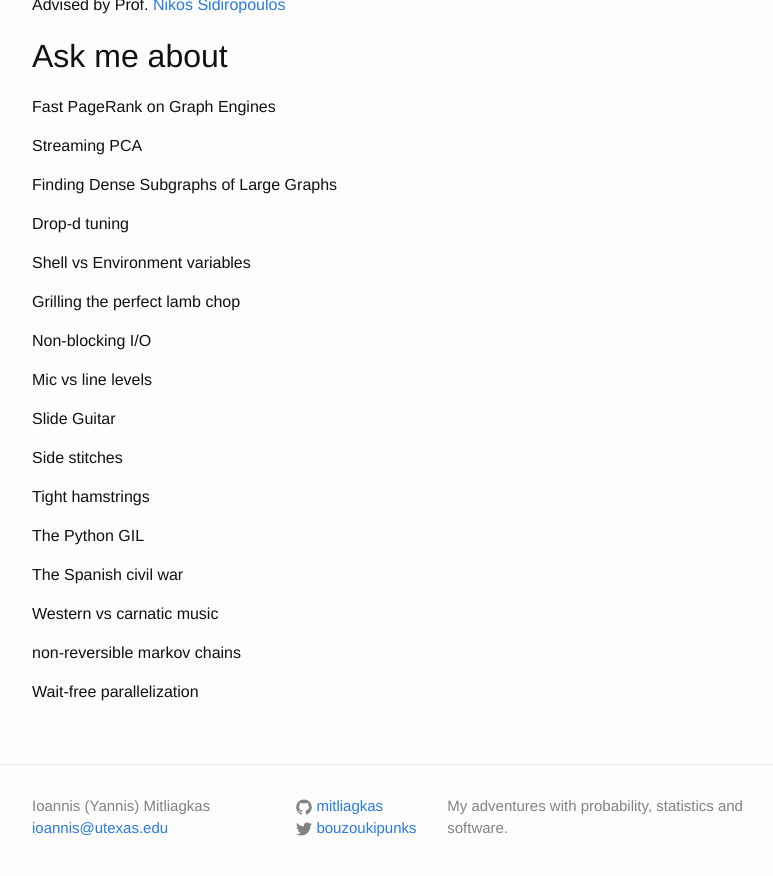
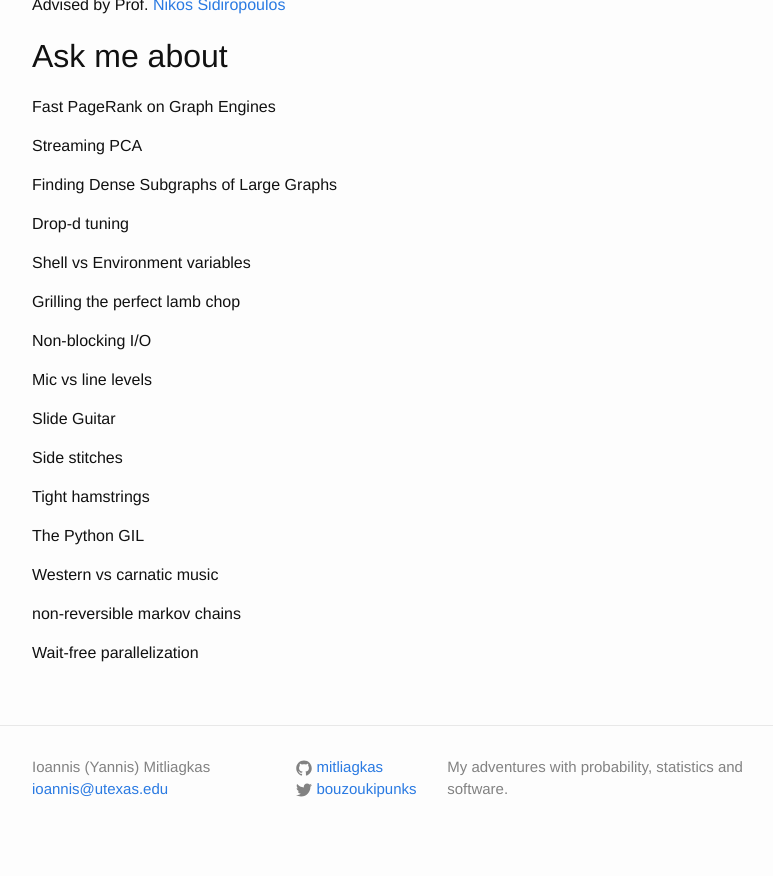
Before and after one commit to mitliagkas/mitliagkas.github.io, a Jekyll site: the page built from about.md, in a window 1280 px wide and 900 px high, scrolled down 788 px. Shown: the top 876 px of the window, without its empty margins (238-1011 px from the left). Built offline with Jekyll 4.4.1, drawn with Linux system fonts in a browser that asks for light colours.

Commit message:
Small change

```diff
--- a/about.md
+++ b/about.md
@@ -44,8 +44,6 @@ Tight hamstrings
 
 The Python GIL
 
-The Spanish civil war
-
 Western vs carnatic music
 
 non-reversible markov chains
```
